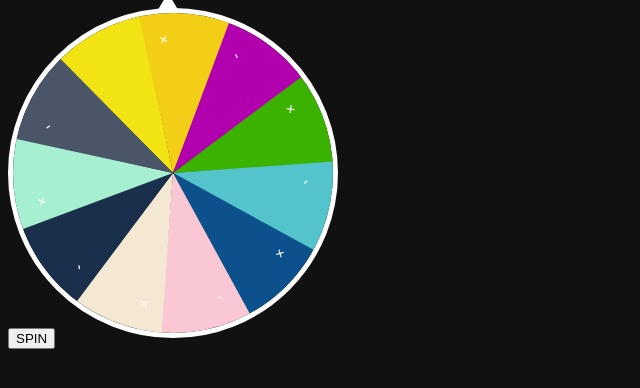
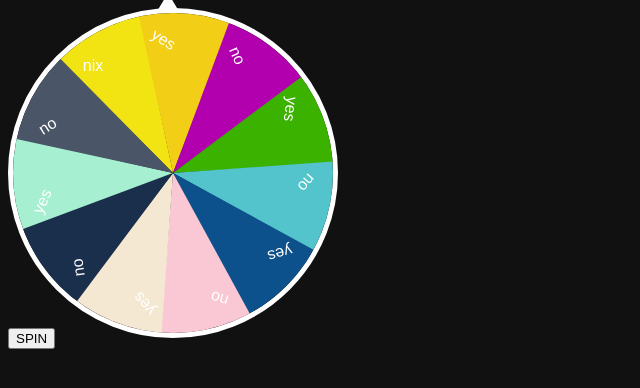
Before and after one commit to Oyundari11/picker, a plain HTML site: page index.html in a window 1280 px wide. Shown: the whole page, without its empty margins (0-640 px from the left). Drawn offline with Linux system fonts and the light colour scheme.

Commit message:
Update index.html

```diff
--- a/index.html
+++ b/index.html
@@ -9,17 +9,17 @@
   <div class="container">
     <div class="pointer"></div>
     <div class="wheel" id="wheel">
-      <div class="slice" style="--i:0"><span></span></div>
-      <div class="slice" style="--i:1"><span>+</span></div>
-      <div class="slice" style="--i:2"><span>-</span></div>
-      <div class="slice" style="--i:3"><span>+</span></div>
-      <div class="slice" style="--i:4"><span>-</span></div>
-      <div class="slice" style="--i:5"><span>+</span></div>
-      <div class="slice" style="--i:6"><span>-</span></div>
-      <div class="slice" style="--i:7"><span>+</span></div>
-      <div class="slice" style="--i:8"><span>-</span></div>
-      <div class="slice" style="--i:9"><span>+</span></div>
-      <div class="slice" style="--i:10"><span>-</span></div>
+      <div class="slice" style="--i:0"><span>nix</span></div>
+      <div class="slice" style="--i:1"><span>yes</span></div>
+      <div class="slice" style="--i:2"><span>no</span></div>
+      <div class="slice" style="--i:3"><span>yes</span></div>
+      <div class="slice" style="--i:4"><span>no</span></div>
+      <div class="slice" style="--i:5"><span>yes</span></div>
+      <div class="slice" style="--i:6"><span>no</span></div>
+      <div class="slice" style="--i:7"><span>yes</span></div>
+      <div class="slice" style="--i:8"><span>no</span></div>
+      <div class="slice" style="--i:9"><span>yes</span></div>
+      <div class="slice" style="--i:10"><span>no</span></div>
     </div>
   </div>
 
```
